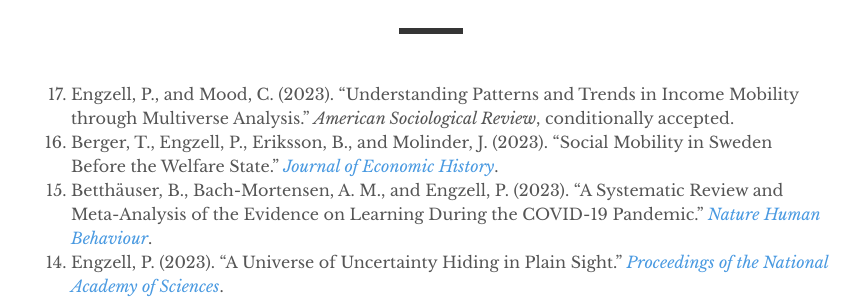
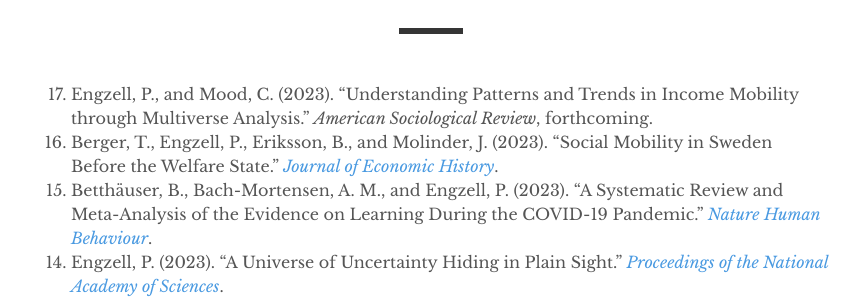
Before and after one commit to pengzell/pengzell.github.io, a Jekyll site: the page built from _pages/publications.md, in a window 1280 px wide. Shown: the part 139-439 px from the top of the page, without its empty margins (209-1071 px from the left). Built offline with Jekyll 4.4.1, drawn with Linux system fonts in a browser that asks for light colours.

Commit message:
Update publications.md

```diff
--- a/_pages/publications.md
+++ b/_pages/publications.md
@@ -5,7 +5,7 @@
 permalink: /publications/
 ---
 
-0. Engzell, P., and Mood, C. (2023). "Understanding Patterns and Trends in Income Mobility through Multiverse Analysis." *American Sociological Review*, conditionally accepted.
+0. Engzell, P., and Mood, C. (2023). "Understanding Patterns and Trends in Income Mobility through Multiverse Analysis." *American Sociological Review*, forthcoming.
 1. Berger, T., Engzell, P., Eriksson, B., and Molinder, J. (2023). "Social Mobility in Sweden Before the Welfare State." [*Journal of Economic History*](https://doi.org/10.1017/S0022050723000098).
 2. Betthäuser, B., Bach-Mortensen, A. M., and Engzell, P. (2023). "A Systematic Review and Meta-Analysis of the Evidence on Learning During the COVID-19 Pandemic." [*Nature Human Behaviour*](https://doi.org/10.1038/s41562-022-01506-4).
 3. Engzell, P. (2023). "A Universe of Uncertainty Hiding in Plain Sight." [*Proceedings of the National Academy of Sciences*](https://doi.org/10.1073/pnas.2218530120).
```
